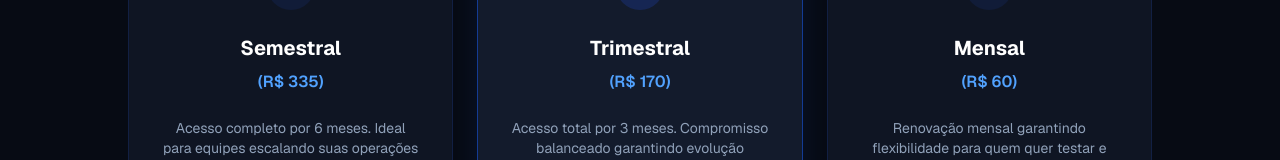
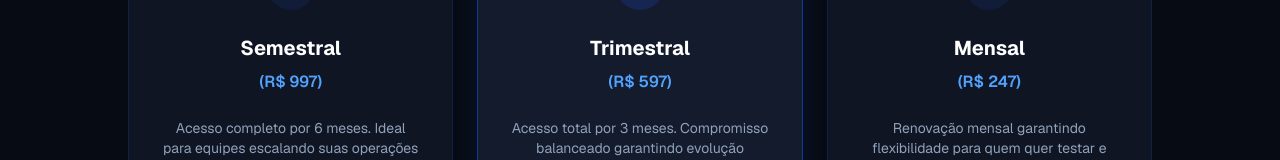
Before and after one commit to JOAO-PEDRO-FRANCO-BARBOSA/simulicold-app, a Next.js app: page / in a window 1280 px wide. Shown: the part 2114-2274 px from the top of the page. Built offline with nearby package versions, Linux system fonts and the light colour scheme.

Commit message:
Atualizando os valores dos planos de assinatura

```diff
--- a/src/app/page.tsx
+++ b/src/app/page.tsx
@@ -170,7 +170,7 @@ export default function LandingPage() {
                 <FileText className="w-5 h-5" />
               </div>
               <h3 className="text-xl font-bold text-white mb-2">Semestral</h3>
-              <div className="text-blue-400 font-semibold mb-6">(R$ 335)</div>
+              <div className="text-blue-400 font-semibold mb-6">(R$ 997)</div>
               <p className="text-slate-400 text-sm mb-8 flex-1">
                 Acesso completo por 6 meses. Ideal para equipes escalando suas operações com máxima eficiência no pagamento a termo.
               </p>
@@ -188,7 +188,7 @@ export default function LandingPage() {
                 <FileText className="w-5 h-5" />
               </div>
               <h3 className="text-xl font-bold text-white mb-2">Trimestral</h3>
-              <div className="text-blue-400 font-semibold mb-6">(R$ 170)</div>
+              <div className="text-blue-400 font-semibold mb-6">(R$ 597)</div>
               <p className="text-slate-400 text-sm mb-8 flex-1">
                 Acesso total por 3 meses. Compromisso balanceado garantindo evolução contínua.
               </p>
@@ -206,7 +206,7 @@ export default function LandingPage() {
                 <FileText className="w-5 h-5" />
               </div>
               <h3 className="text-xl font-bold text-white mb-2">Mensal</h3>
-              <div className="text-blue-400 font-semibold mb-6">(R$ 60)</div>
+              <div className="text-blue-400 font-semibold mb-6">(R$ 247)</div>
               <p className="text-slate-400 text-sm mb-8 flex-1">
                 Renovação mensal garantindo flexibilidade para quem quer testar e provar o valor.
               </p>
```
